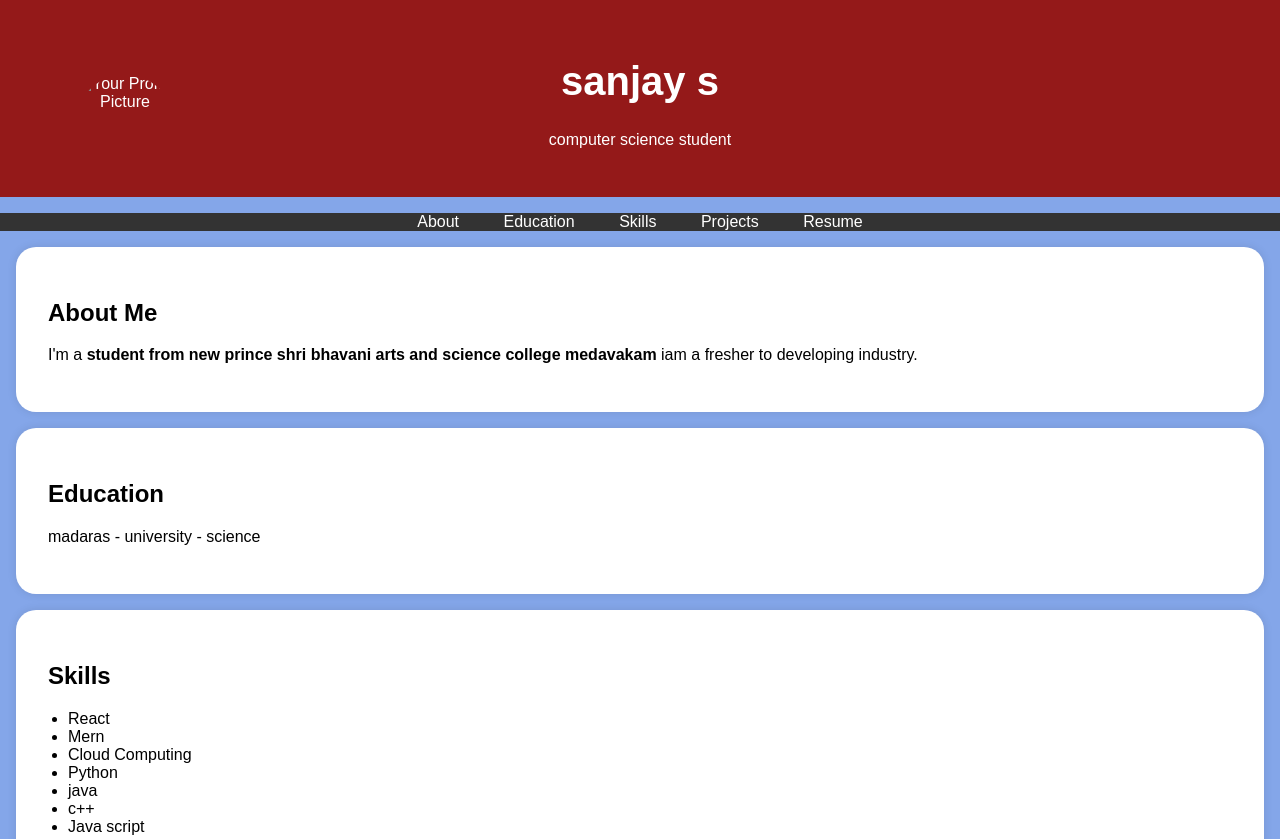
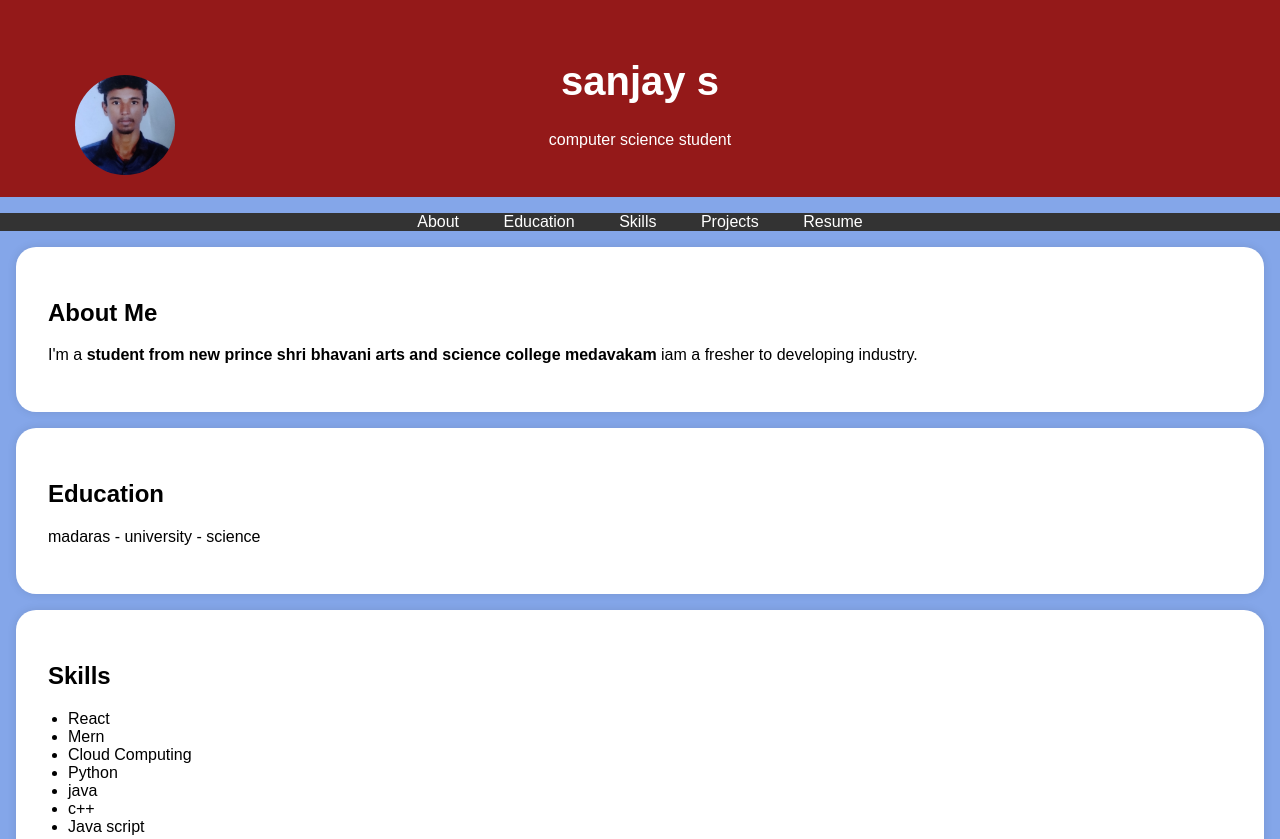
Before and after one commit to sanjay-100-6/Sanjay-portfolio-, a plain HTML site: page index.html in a window 1280 px wide. Shown: the top 839 px of the page. Drawn offline with Linux system fonts and the light colour scheme.

Commit message:
Update index.html

```diff
--- a/index.html
+++ b/index.html
@@ -95,7 +95,7 @@
     <header>
         <div class="header-content">
             <!-- Add your profile picture here -->
-            <img src="sanjay.jpg" alt="Your Profile Picture" class="profile-picture">
+            <img src="IMG_20250316_173524.jpg" alt="Your Profile Picture" class="profile-picture">
             <h1>sanjay s</h1>
             <p>computer science student</p>
         </div>
```
